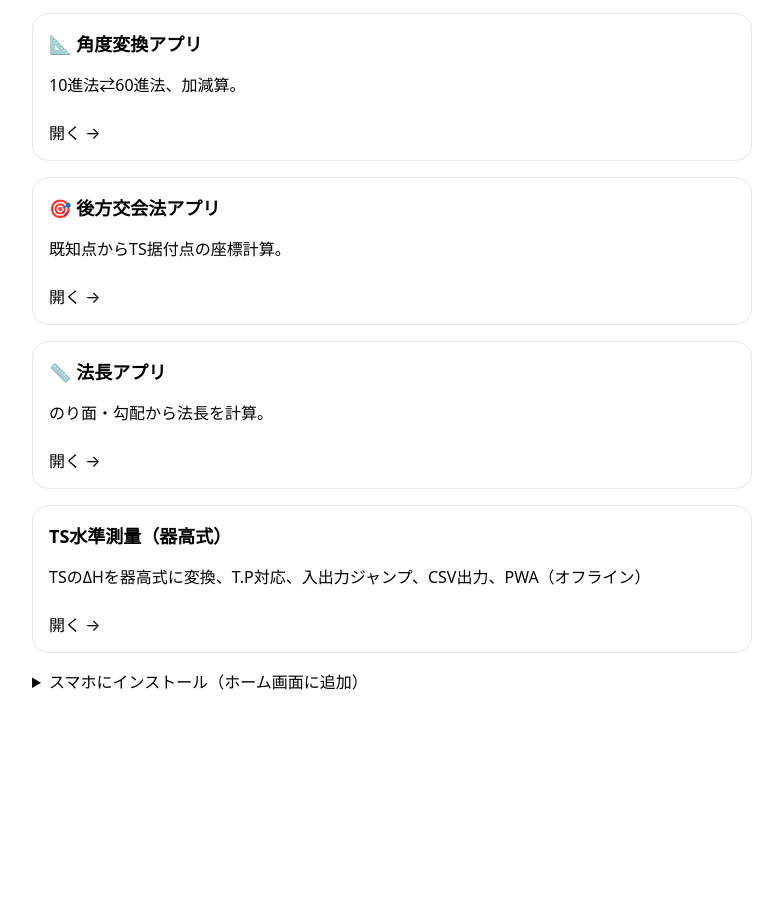
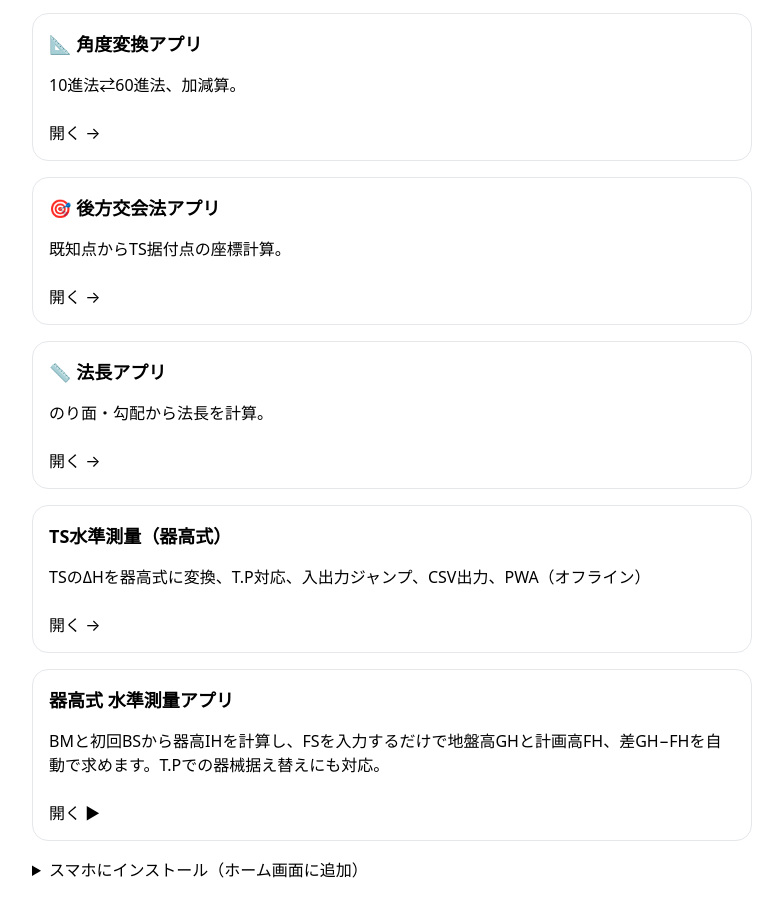
Before and after one commit to pooloyolo-ship-it/angle-converter, a plain HTML site: page index.html in a window 1280 px wide. Shown: the part 126-1039 px from the top of the page, without its empty margins (248-1031 px from the left). Before the commit the page ends 851 px from the top, so only its background shows below. Drawn offline with Linux system fonts and the light colour scheme.

Commit message:
Add leveling app for height measurement
Added a new leveling app for height measurement.

```diff
--- a/index.html
+++ b/index.html
@@ -20,6 +20,11 @@ body{font-family:system-ui,-apple-system,Segoe UI,Roboto,sans-serif;max-width:72
   <h2>TS水準測量（器高式）</h2>
   <p>TSのΔHを器高式に変換、T.P対応、入出力ジャンプ、CSV出力、PWA（オフライン）</p>
   <span class="cta">開く →</span></a>
+  <a class="card" href="leveling-ih/">
+    <h2>器高式 水準測量アプリ</h2>
+    <p>BMと初回BSから器高IHを計算し、FSを入力するだけで地盤高GHと計画高FH、差GH−FHを自動で求めます。T.Pでの器械据え替えにも対応。</p>
+    <span class="cta">開く ▶</span>
+  </a>
 </div>
 <details style="margin-top:16px"><summary>スマホにインストール（ホーム画面に追加）</summary>
 <p><b>Android:</b> Chrome→右上「︙」→ホーム画面に追加</p>
```
